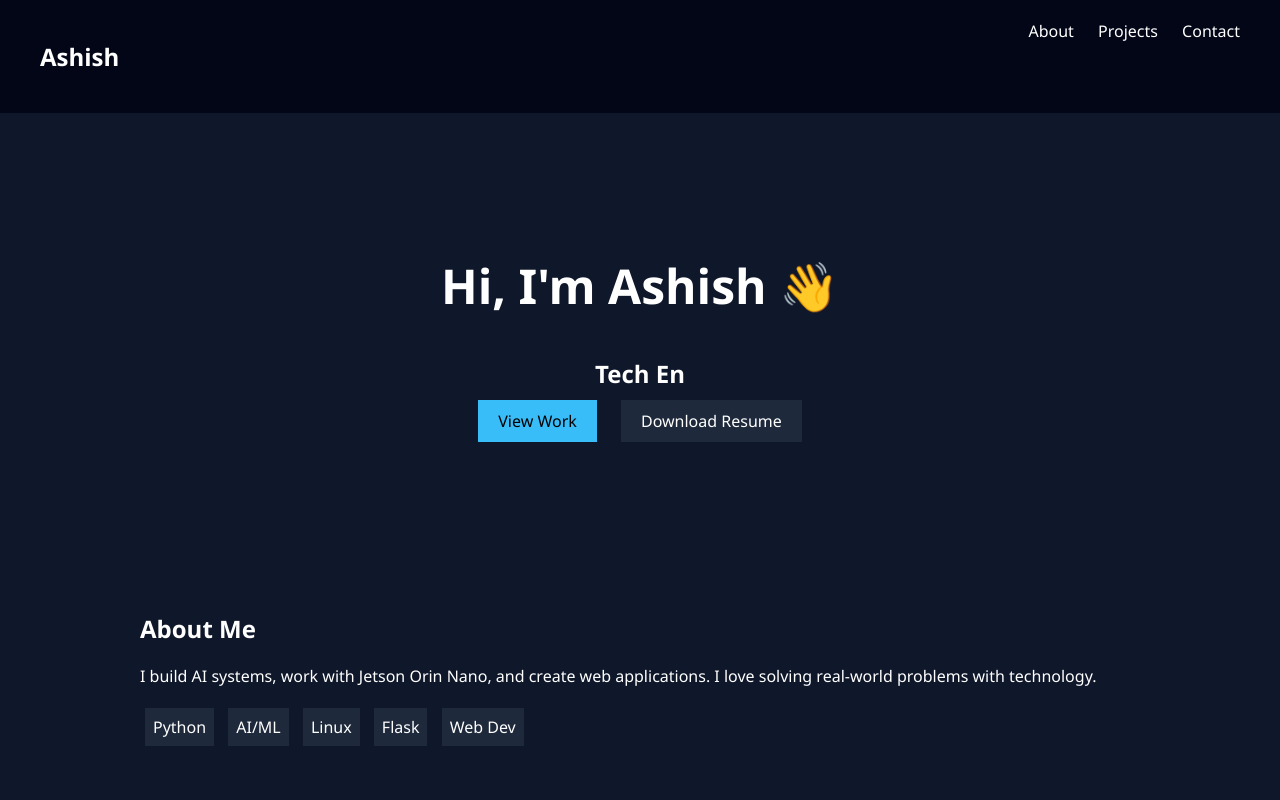
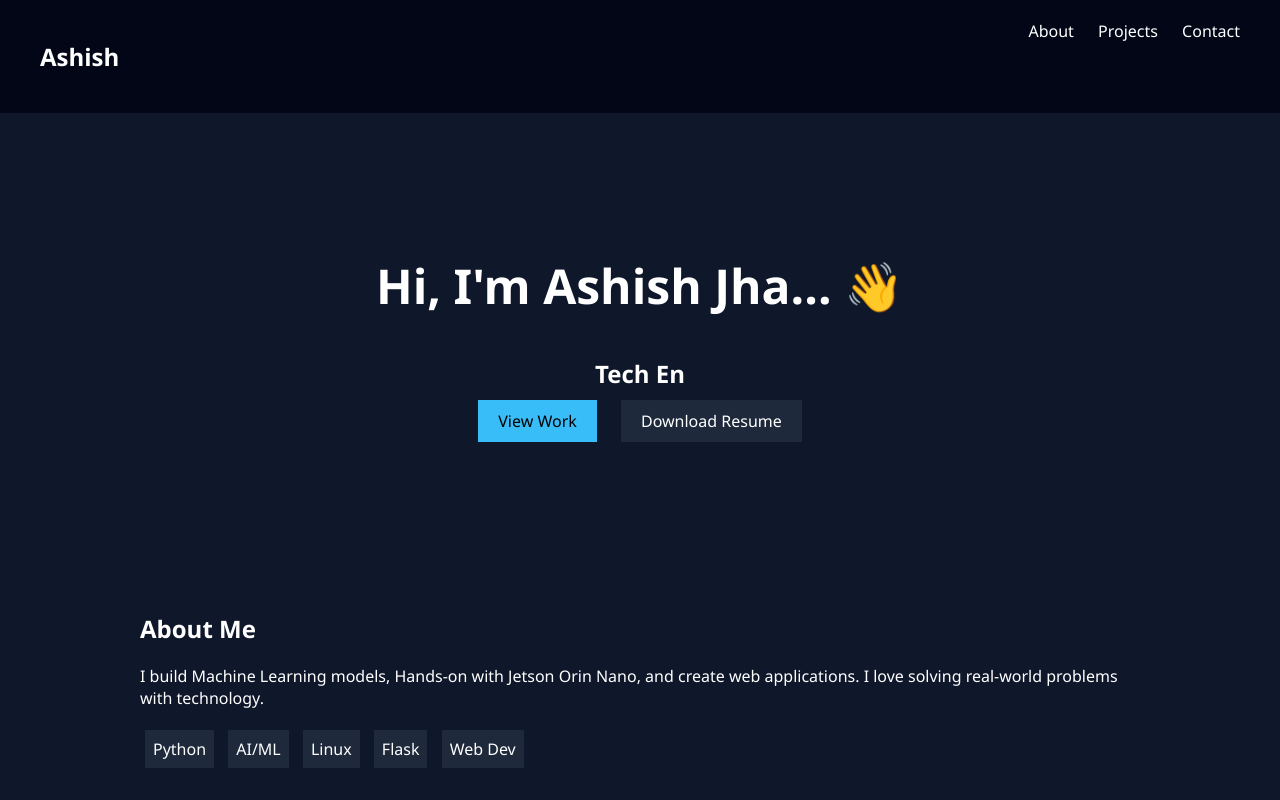
Before and after one commit to Ashishjha15031997/ashish-portfolio, a plain HTML site: page index.html in a window 1280 px wide. Shown: the top 800 px of the page. Drawn offline with Linux system fonts and the light colour scheme.

Commit message:
Update index.html

```diff
--- a/index.html
+++ b/index.html
@@ -25,7 +25,7 @@
 
 <!-- HERO -->
 <section class="hero">
-    <h1>Hi, I'm Ashish 👋</h1>
+    <h1>Hi, I'm Ashish Jha... 👋</h1>
     <h2><span id="typing"></span></h2>
     <a href="#projects" class="btn">View Work</a>
     <a href="#" class="btn secondary">Download Resume</a>
@@ -35,7 +35,7 @@
 <section id="about" class="reveal">
     <h2>About Me</h2>
     <p>
-        I build AI systems, work with Jetson Orin Nano, and create web applications.
+        I build Machine Learning models, Hands-on with Jetson Orin Nano, and create web applications.
         I love solving real-world problems with technology.
     </p>
 
```
